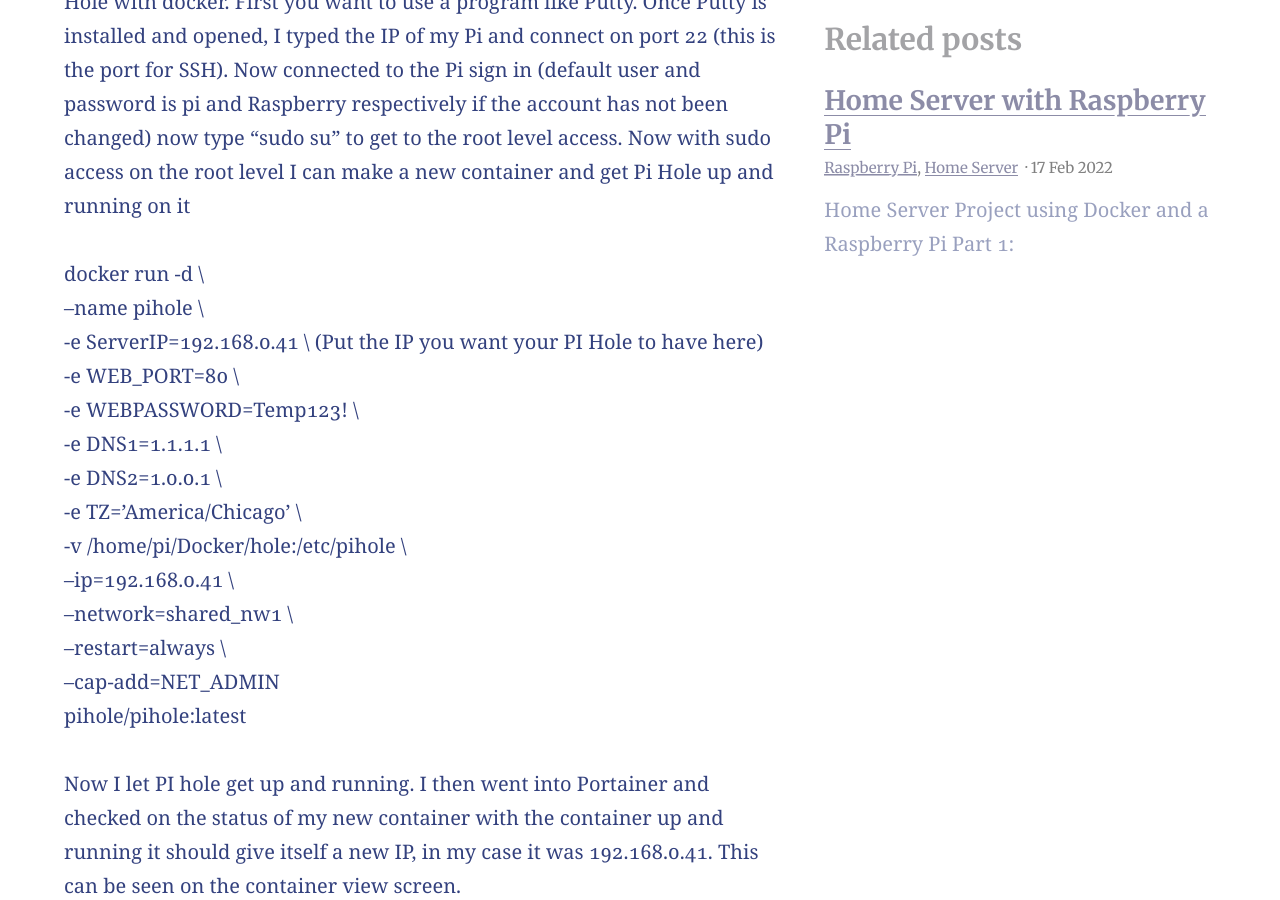
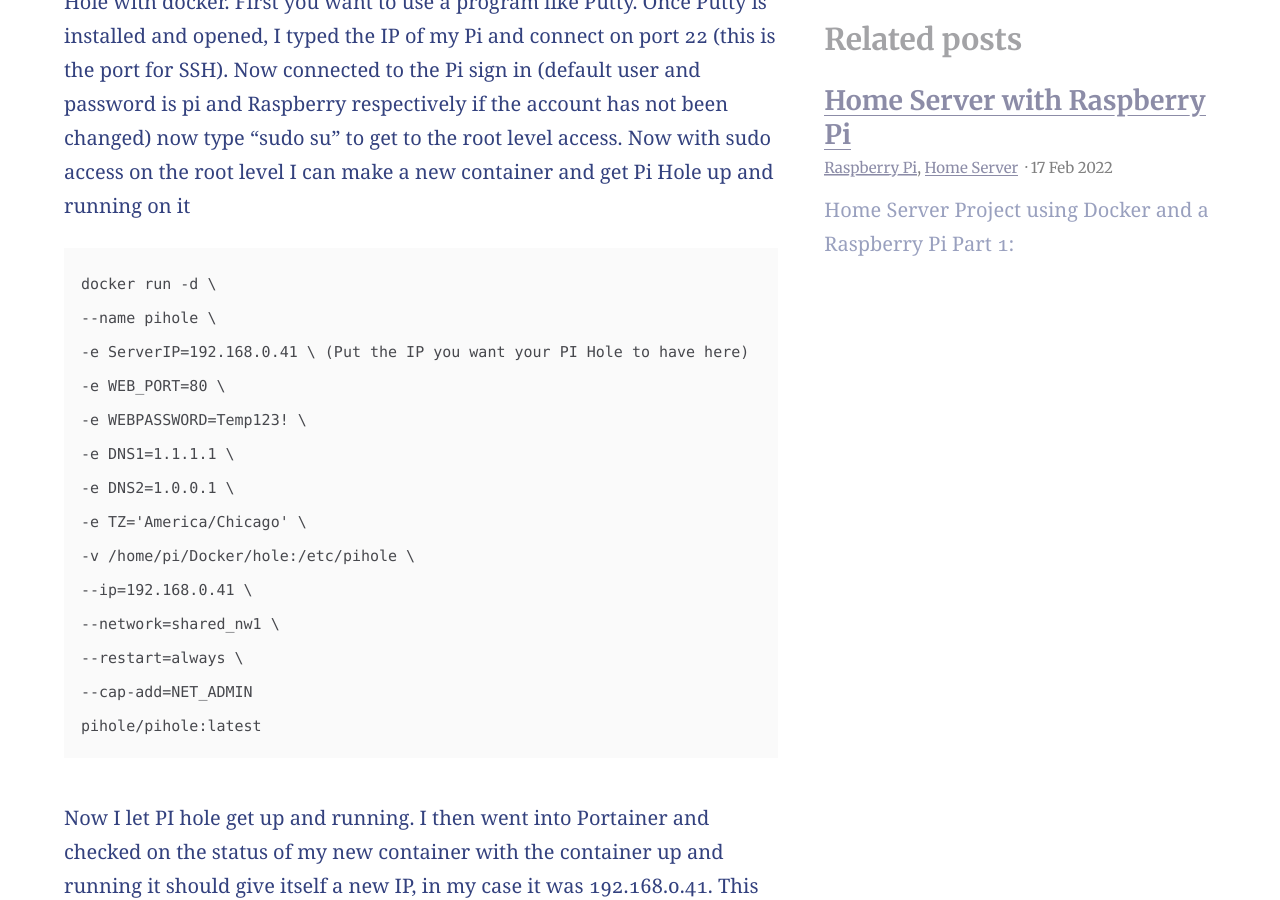
Before and after one commit to jmazza097/jmazza097.github.io, a Jekyll site: the page built from _posts/2022-03-11-Pi-hole.md, in a window 1280 px wide and 900 px high, scrolled down 1068 px. Built offline with Jekyll 4.4.1, drawn with Linux system fonts in a browser that asks for light colours.

Commit message:
added code block

````diff
--- a/_posts/2022-03-11-Pi-hole.md
+++ b/_posts/2022-03-11-Pi-hole.md
@@ -13,20 +13,22 @@ Home Server Project using Setting up a Pi Hole Part 2:
 
 In this post I will be taking the base I setup from the last post and building off it. First thing I wanted to setup was my Pi Hole. A Pi Hole is a program that filters incoming traffic on your network. It can block, blacklist or whitelist domain and providers. Default the program comes with about 100,000 items blocked. These range from advertisements to location tracking, but there is a way to add more that I will touch on later. Before I get started on this install process there are two ways to install Pi Hole one is through Portainer and using stacks and docker compose. The other is by SSH’ing into the Pi and using the command line. I will be explaining how to do the latter option.  Let’s dive into getting a container setup for our Pi Hole with docker. First you want to use a program like Putty. Once Putty is installed and opened, I typed the IP of my Pi and connect on port 22 (this is the port for SSH). Now connected to the Pi sign in (default user and password is pi and Raspberry respectively if the account has not been changed) now type “sudo su” to get to the root level access. Now with sudo access on the root level I can make a new container and get Pi Hole up and running on it
 
-docker run -d \ <br/>
---name pihole \ <br/>
--e ServerIP=192.168.0.41 \ (Put the IP you want your PI Hole to have here) <br/>
--e WEB_PORT=80 \ <br/>
--e WEBPASSWORD=Temp123! \ <br/>
--e DNS1=1.1.1.1 \ <br/>
--e DNS2=1.0.0.1 \ <br/>
--e TZ='America/Chicago' \ <br/>
--v /home/pi/Docker/hole:/etc/pihole \ <br/>
---ip=192.168.0.41 \ <br/>
---network=shared_nw1 \ <br/>
---restart=always \ <br/>
---cap-add=NET_ADMIN <br/>
+```
+docker run -d \
+--name pihole \
+-e ServerIP=192.168.0.41 \ (Put the IP you want your PI Hole to have here)
+-e WEB_PORT=80 \
+-e WEBPASSWORD=Temp123! \
+-e DNS1=1.1.1.1 \
+-e DNS2=1.0.0.1 \
+-e TZ='America/Chicago' \
+-v /home/pi/Docker/hole:/etc/pihole \
+--ip=192.168.0.41 \
+--network=shared_nw1 \
+--restart=always \
+--cap-add=NET_ADMIN
 pihole/pihole:latest
+```
 
 Now I let PI hole get up and running. I then went into Portainer and checked on the status of my new container with the container up and running it should give itself a new IP, in my case it was 192.168.0.41. This can be seen on the container view screen.
 {% include figure.html image="/assets/pictures/portainerpihole.png" width="1000" height="1000" %}
````
